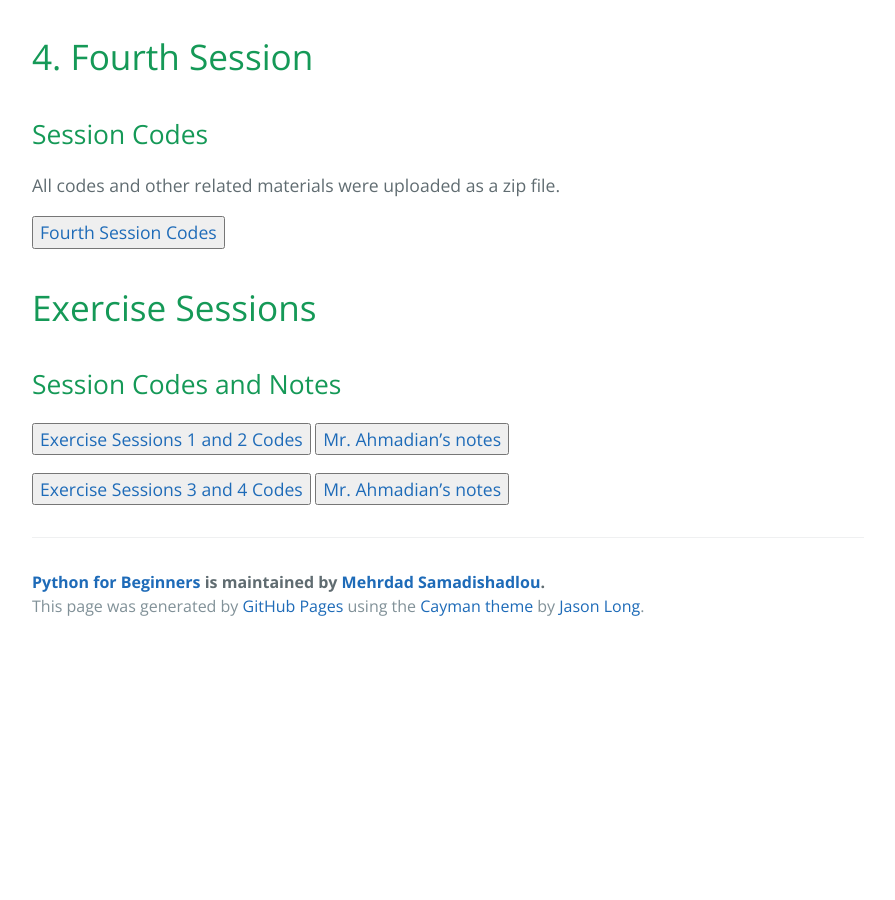
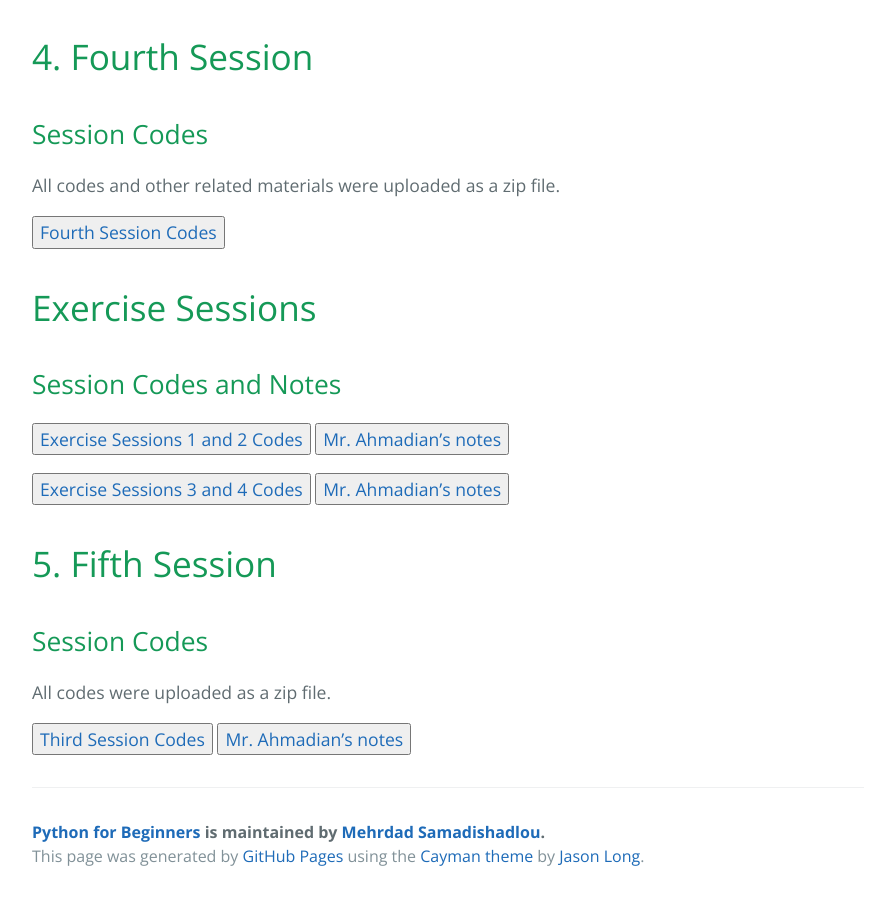
Before and after one commit to MehrdadSamadishadlou/Python_for_Beginners, a Jekyll site: the page built from materials.md, in a window 1280 px wide and 900 px high, scrolled down 2680 px. Shown: the whole window, without its empty margins (192-1087 px from the left). Built offline with Jekyll 4.4.1, drawn with Linux system fonts in a browser that asks for light colours; before the commit the page ends 3330 px from its top, so only the background shows below that.

Commit message:
Update materials.md

```diff
--- a/materials.md
+++ b/materials.md
@@ -109,3 +109,12 @@ All codes and other related materials were uploaded as a zip file.
 
 
 <a href="https://drive.google.com/file/d/1zJZ2Gj47ivufe5sB5S240FIOaepBWXIH/view?usp=sharing" target="_blank"><button>Exercise Sessions 3 and 4 Codes</button></a> <a href="https://drive.google.com/file/d/1uFwkAbNC3U9XEmuSaCGz5ZD0ggGGoUIQ/view?usp=sharing" target="_blank"><button>Mr. Ahmadian's notes</button></a>
+
+
+# 5. Fifth Session
+
+## Session Codes
+
+All codes were uploaded as a zip file.
+
+<a href="https://drive.google.com/file/d/13SmeEwNbadLpAQczNpXRSYRiaC-EAQAt/view?usp=sharing" target="_blank"><button>Third Session Codes</button></a> <a href="https://drive.google.com/file/d/1p1IQmkMpvH7VeDPqvaD4_S4s-0x-6MbF/view?usp=sharing" target="_blank"><button>Mr. Ahmadian's notes</button></a>
```
